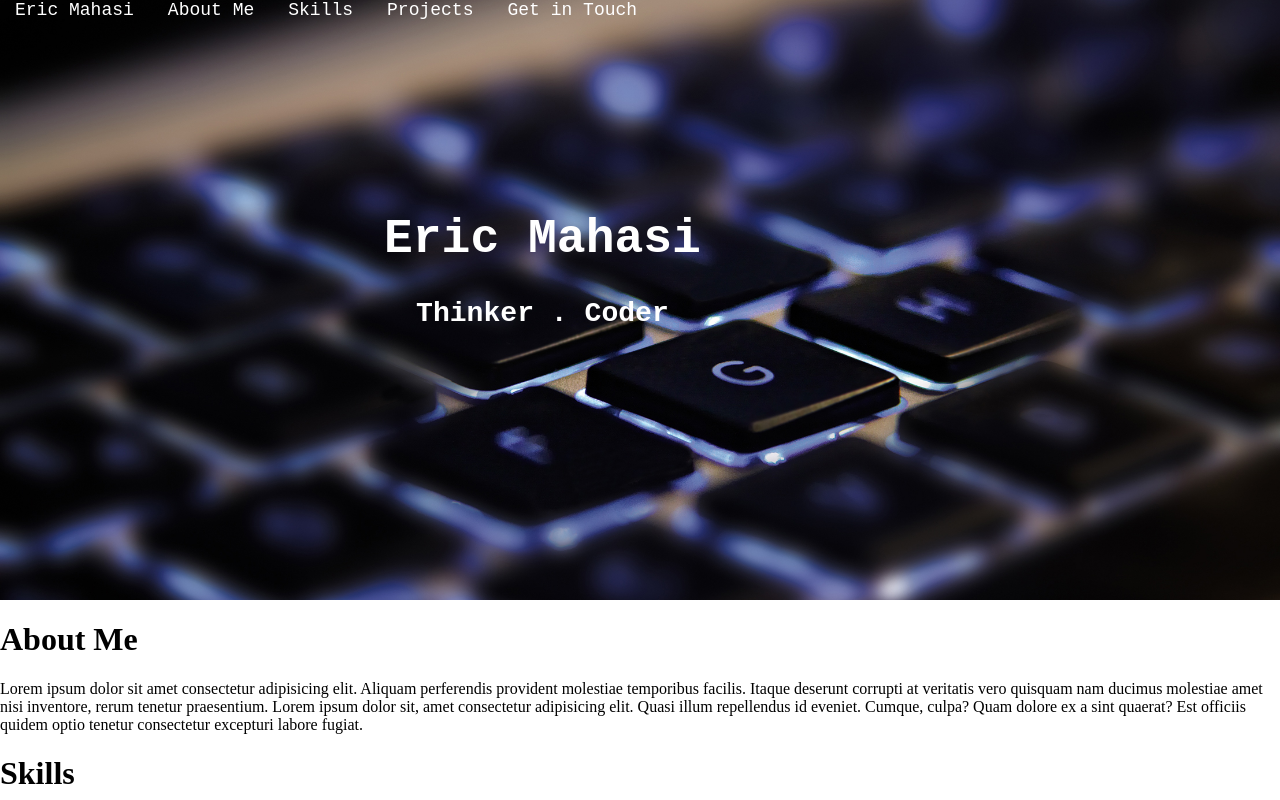
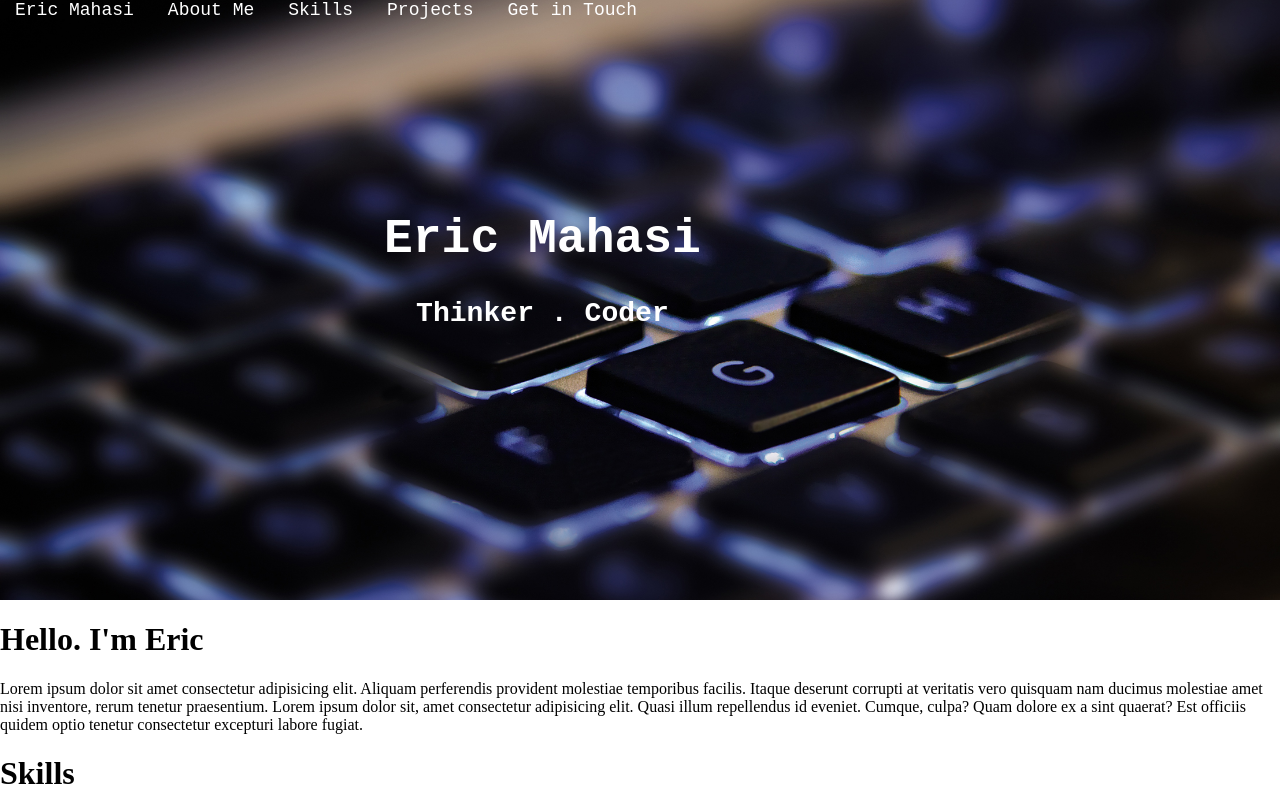
Before and after one commit to eric-mahasi/project, a plain HTML site: page index.html in a window 1280 px wide. Shown: the top 800 px of the page. Drawn offline with Linux system fonts and the light colour scheme.

Commit message:
Update about me section header

```diff
--- a/index.html
+++ b/index.html
@@ -25,7 +25,7 @@
     </div>
 
     <div>
-        <h1>About Me</h1>
+        <h1>Hello. I'm Eric</h1>
         <p>Lorem ipsum dolor sit amet consectetur adipisicing elit. Aliquam perferendis provident molestiae temporibus facilis. Itaque deserunt corrupti at veritatis vero quisquam nam ducimus molestiae amet nisi inventore, rerum tenetur praesentium. Lorem ipsum dolor sit, amet consectetur adipisicing elit. Quasi illum repellendus id eveniet. Cumque, culpa? Quam dolore ex a sint quaerat? Est officiis quidem optio tenetur consectetur excepturi labore fugiat.</p>
     </div>
 
```
